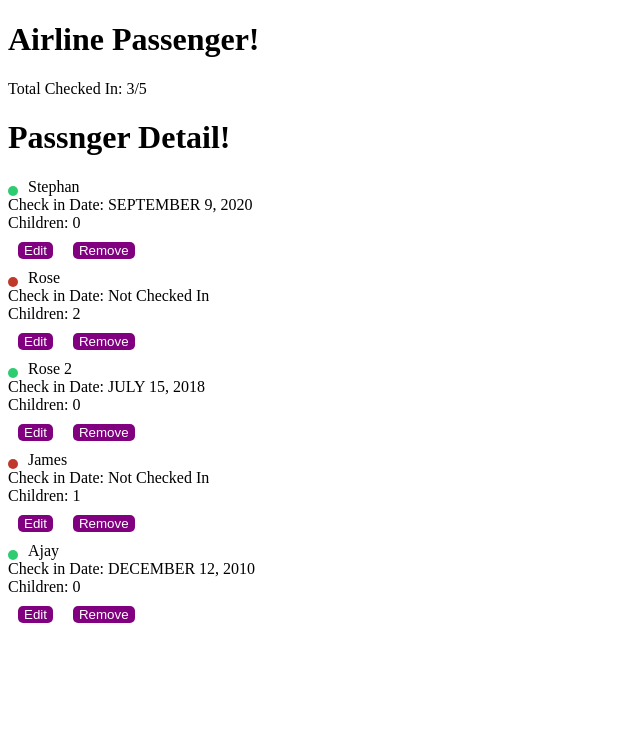
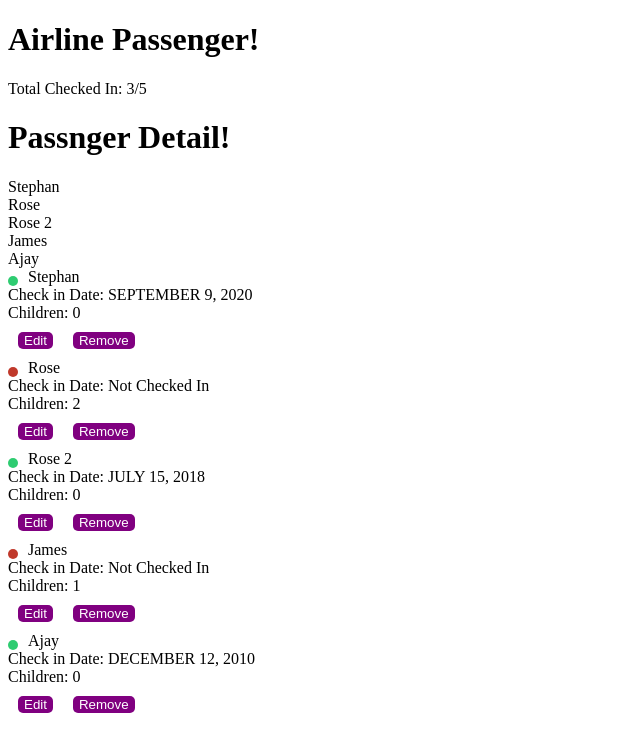
Before and after one commit to codepanchayat/angular14_fundamental, an Angular app: page / in a window 1280 px wide. Shown: the top 752 px of the page, without its empty margins (0-640 px from the left). Built offline with nearby package versions, Linux system fonts and the light colour scheme.

Commit message:
Lacture 26

```diff
--- a/src/app/passenger-dashboard/components/passenger-detail/passenger-detail.component.ts
+++ b/src/app/passenger-dashboard/components/passenger-detail/passenger-detail.component.ts
@@ -1,4 +1,4 @@
-import { Component, Input, Output, EventEmitter } from "@angular/core";
+import { Component, Input,Output, OnChanges, EventEmitter } from "@angular/core";
 
 import { Passenger } from "../../models/passenger.interface";
 
@@ -8,9 +8,10 @@ import { Passenger } from "../../models/passenger.interface";
     styleUrls: ['./passnger-detail.component.scss']
 })
 
-export class PassengerDetailComponent{
+export class PassengerDetailComponent implements OnChanges{
 
     editing: boolean = false;
+
 
     @Input()
     detail: Passenger
@@ -20,6 +21,12 @@ export class PassengerDetailComponent{
 
     @Output()
     edit: EventEmitter<any> = new EventEmitter()
+
+    ngOnChanges(changes){
+        if(changes.detail){
+            this.detail = Object.assign({}, changes.detail.currentValue)
+        }
+    }
 
     onNameChange(value: string){
         this.detail.fullname = value;
--- a/src/app/passenger-dashboard/containers/passenger-dashboard/passenger-dashboard.component.html
+++ b/src/app/passenger-dashboard/containers/passenger-dashboard/passenger-dashboard.component.html
@@ -1,8 +1,10 @@
 
 <passenger-count [items]="passengers"></passenger-count>
 <h1>Passnger Detail!</h1>
+<div *ngFor = "let passenger of passengers">
+    {{passenger.fullname}}
+</div>
 <passenger-detail
-
     (edit)="handleEdit($event)"
     (remove) = "handleRemove($event)"
     *ngFor = "let passenger of passengers"
```
